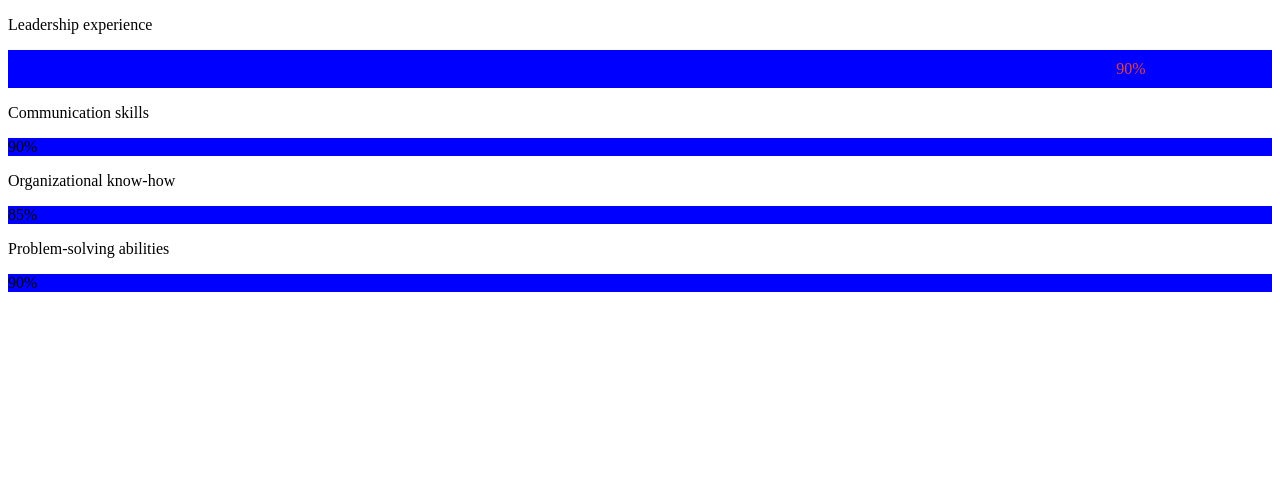
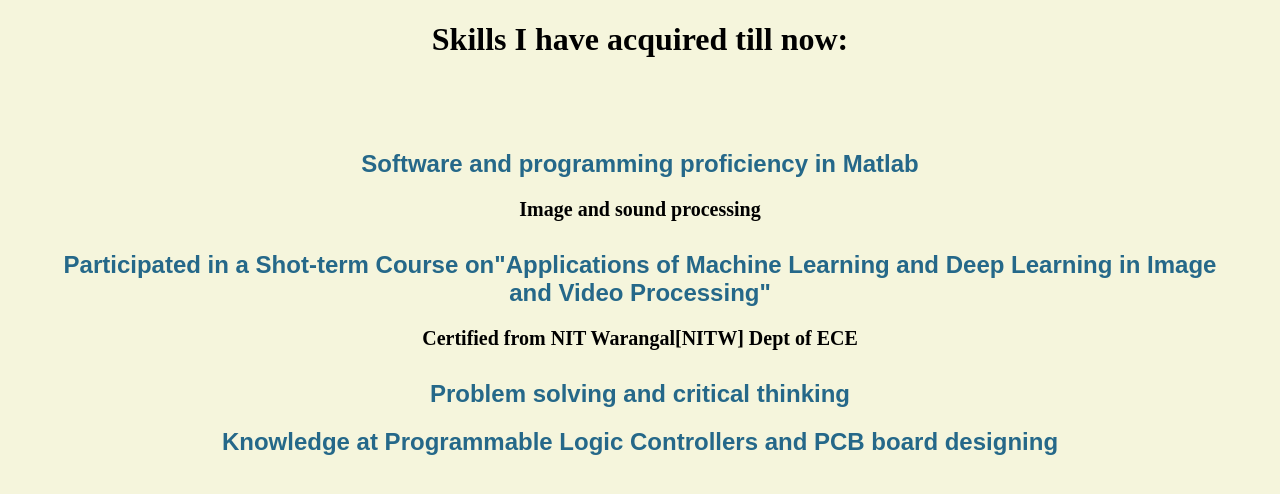
Before and after one commit to ManaswiReddyGurram/portfolio, a plain HTML site: page skills.html in a window 1280 px wide. Drawn offline with Linux system fonts and the light colour scheme.

Commit message:
Add files via upload

```diff
--- a/skills.html
+++ b/skills.html
@@ -4,40 +4,32 @@
     <meta charset="UTF-8">
     <meta http-equiv="X-UA-Compatible" content="IE=edge">
     <meta name="viewport" content="width=device-width, initial-scale=1.0">
-    <title>SKILLS</title>
+    <title>Skills</title>
     <style>
-.container{
-background-color: blue;
+        .skilllist{
+            text-align: center;
+            padding-top: 50px;
         }
-.skillsle{
-    text-align: right;
-    padding-top: 10px;
+        .skilllist h2{
+            font-family:Arial, Helvetica, sans-serif;
+            color: #256889;
+        }
+        .skilllist h3{
             padding-bottom: 10px;
-    color: rgb(224, 64, 64);
-    width: 90%; background-color: blue;
-    transition: width 2s linear0.5s;
         }
     </style>
- <link rel="stylesheet" href="..//portfolio/skills.css">
+</head>
+<body style="background-color: beige;">
+    <h1 style="text-align: center;">Skills I have acquired till now:</h1>
+    <div class="skilllist">
 
-</head>
+   <h2>Software and programming proficiency in Matlab</h2>
+     <h3 style="font-size:20px ; margin-bottom: 2px; "> Image and sound processing</h3>
+    <h2 style="padding:0px 50px 0px 50px;">Participated in a Shot-term Course on"Applications of Machine Learning and Deep Learning in Image and Video Processing"</h2>
+     <h3 style="font-size:20px ; margin-bottom: 2px;">Certified from NIT Warangal[NITW] Dept of ECE</h3>
+     <h2>Problem solving and critical thinking</h2>
+     <h2>Knowledge at Programmable Logic Controllers and PCB board designing </h2>
 
-<body>
-    <p>Leadership experience</p>
-    <div class="container">
-        <div class="skillsle">90%</div>
-    </div>
-    <p>Communication skills</p>
-    <div class="container">
-        <div class="skillscs">90%</div>
-    </div>
-    <p>Organizational know-how</p>
-    <div class="container">
-        <div class="skillsok">85%</div>
-    </div>
-    <p>Problem-solving abilities</p>
-    <div class="container">
-        <div class="skillsps">90%</div>
 </div>
 </body>
 </html>
```
Also changed, not shown: about.html (+3 -3 lines), contact.html (+2 -1 lines), index.html (+2 -2 lines), style.css (+15 -10 lines), about.css (line endings or trailing spaces), contact.css (line endings or trailing spaces). Lines whose indentation alone changed are shown as unchanged.
